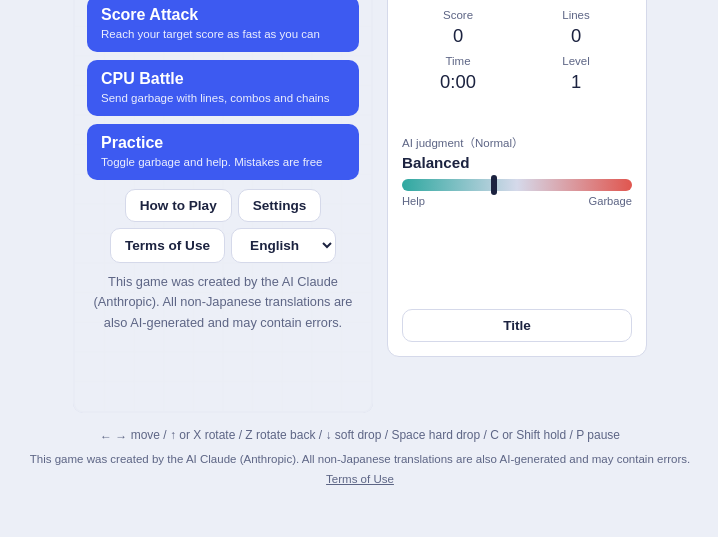
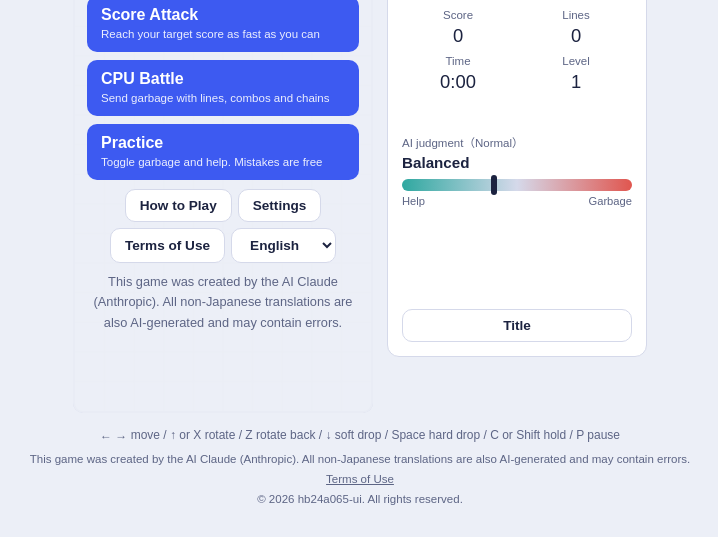
Before and after one commit to hb24a065-ui/-Adaptive-Tetris, a plain HTML site: page index.html in a window 1280 px wide. Shown: the part 263-800 px from the top of the page, without its empty margins (280-998 px from the left). Drawn offline with Linux system fonts and the light colour scheme; a web font is replaced by a local one.

Commit message:
Update index.html

```diff
--- a/index.html
+++ b/index.html
@@ -905,6 +905,7 @@
   <div class="keys" data-i="keys"></div>
   <div class="credit" data-i="credit"></div>
   <div class="credit"><a href="#" class="tm" data-i="terms" style="color:inherit"></a></div>
+  <div class="credit">© 2026 hb24a065-ui. All rights reserved.</div>
 
   <script>
     (function () {
@@ -1310,7 +1311,7 @@
         document.documentElement.lang = L; document.title = t('title');
         document.querySelectorAll('[data-i]').forEach(e => e.innerHTML = t(e.dataset.i));
         document.querySelectorAll('.lg').forEach(b => b.value = L);
-        $('hw').innerHTML = t('howT') + t('howVs'); $('tw').innerHTML = t('termsT'); if (!$('p-set').hidden) buildSet();
+        $('hw').innerHTML = t('howT') + t('howVs'); $('tw').innerHTML = t('termsT') + '<p><b>企画者・運営者 / Planner and Operator: hb24a065-ui</b><br>© 2026 hb24a065-ui. All rights reserved.</p>'; if (!$('p-set').hidden) buildSet();
         $('subT').textContent = t(SUBK[subKind]); render_ui()
       }
       function end(win) {
```
